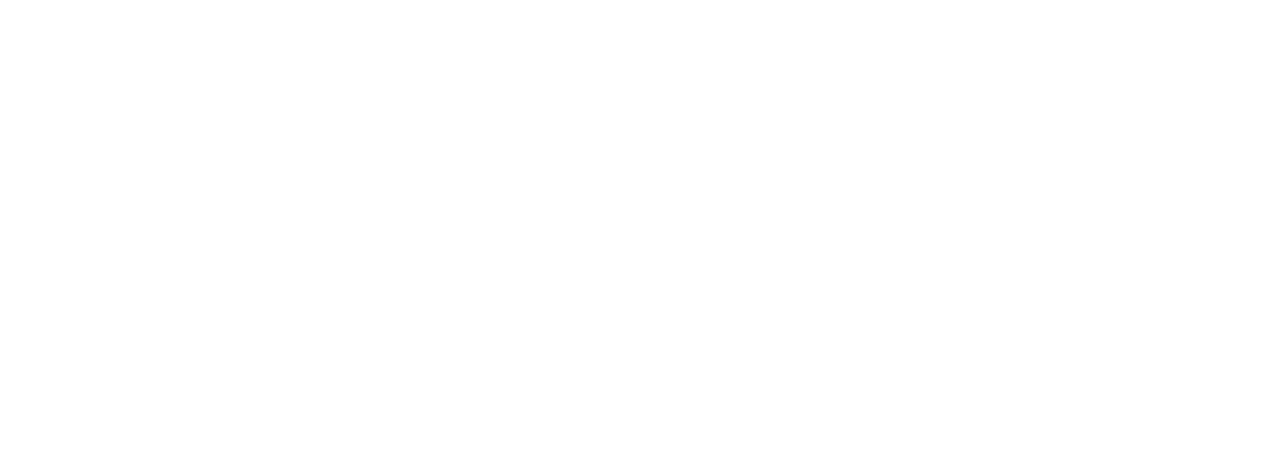
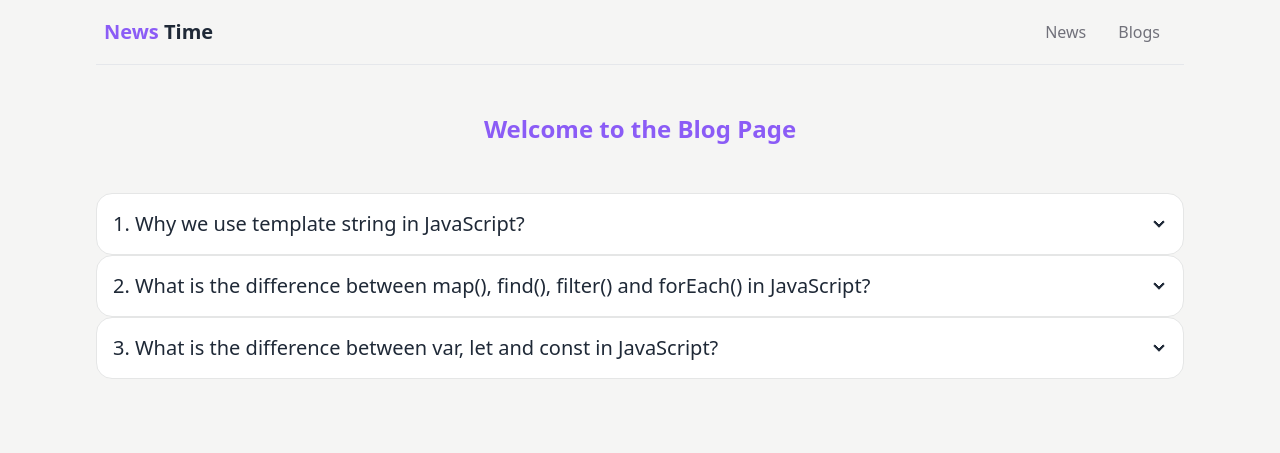
Before and after one commit to Bintiabashir/b6-news-portal-assignment, a plain HTML site: page blog.html in a window 1280 px wide. Drawn offline with nearby package versions, Linux system fonts and the light colour scheme.

Commit message:
blog part done

```diff
--- a/blog.html
+++ b/blog.html
@@ -0,0 +1,108 @@
+<!DOCTYPE html>
+<html lang="en">
+
+<head>
+    <meta charset="UTF-8">
+    <meta http-equiv="X-UA-Compatible" content="IE=edge">
+    <meta name="viewport" content="width=device-width, initial-scale=1.0">
+    <!-- title  -->
+    <title>News Time</title>
+    <!-- tailwind cdn  -->
+    <script src="https://cdn.tailwindcss.com"></script>
+    <!-- daisyUI cdn  -->
+    <link href="https://cdn.jsdelivr.net/npm/daisyui@2.24.0/dist/full.css" rel="stylesheet" type="text/css" />
+</head>
+
+<body class="container mx-auto px-24 bg-stone-100 min-h-screen ">
+
+    <!-- header  -->
+    <header>
+
+        <!-- navbar  -->
+        <nav class="navbar">
+
+            <div class="flex-1">
+                <a class=" text-xl font-bold"><span class=" text-violet-500 ">News
+                    </span>
+                    Time</a>
+            </div>
+
+            <div class="flex-none">
+                <ul class="menu menu-horizontal p-0 text-zinc-500">
+                    <li><a href="index.html">News</a></li>
+                    <li><a href="blog.html">Blogs</a></li>
+                </ul>
+            </div>
+
+        </nav>
+
+        <hr>
+
+    </header>
+
+    <!-- main section  -->
+    <main>
+
+        <h1 class="text-center my-12 font-bold text-2xl text-violet-500">Welcome to the Blog Page</h1>
+
+        <section>
+
+            <div tabindex="0" class="collapse collapse-arrow border border-base-300 bg-base-100 rounded-box">
+
+                <div class="collapse-title text-xl font-medium">
+                    1. Why we use template string in JavaScript?
+                </div>
+
+                <div class="collapse-content text-zinc-500">
+                    <p>Template strings are a powerful feature of modern JavaScript released in ES6. It lets us
+                        insert variables and expressions into strings without needing to concatenate like in
+                        older versions of JavaScript.By using it, we can easily write multiline code. It allows us to
+                        create strings that are complex and contain
+                        dynamic elements.</p>
+                </div>
+
+            </div>
+
+
+            <div tabindex="0" class="collapse collapse-arrow border border-base-300 bg-base-100 rounded-box">
+
+                <div class="collapse-title text-xl font-medium">
+                    2. What is the difference between map(), find(), filter() and forEach() in JavaScript?
+                </div>
+
+                <div class="collapse-content text-zinc-500">
+                    <p>The main difference between map() and forEach() is that the map() method returns a new array by
+                        applying the callback function on each element of an array, while the forEach() method doesn't
+                        return anything.Whereas filter() method creates a new array by removing elements that don't
+                        belong and returns an array of all matching elements.On the other hand, find() method returns
+                        the
+                        first matching element.</p>
+                </div>
+
+            </div>
+
+
+            <div tabindex="0" class="collapse collapse-arrow border border-base-300 bg-base-100 rounded-box">
+
+                <div class="collapse-title text-xl font-medium">
+                    3. What is the difference between var, let and const in JavaScript?
+                </div>
+
+                <div class="collapse-content text-zinc-500">
+                    <p>var and let can be updated and re-assigned into the scope but const cannot be updated or
+                        re-assigned into the scope.The scope of a var variable is functional whereas the scope of
+                        a let and const variable is block scope.let is lying between var and const, it contains
+                        properties of both.</p>
+                </div>
+
+            </div>
+
+        </section>
+
+    </main>
+
+
+
+</body>
+
+</html>
```
Also changed, not shown: index.html (+6 -14 lines), js/category.js (+5 -39 lines).
